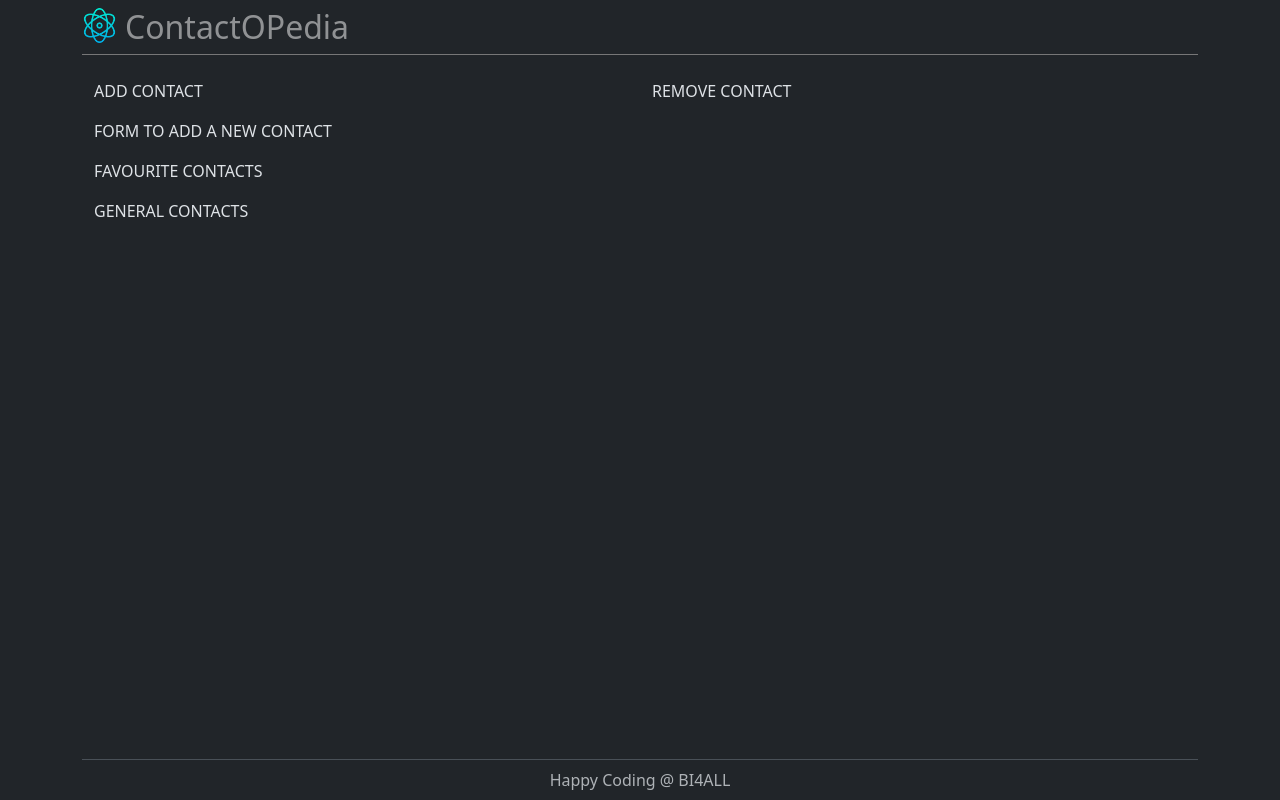
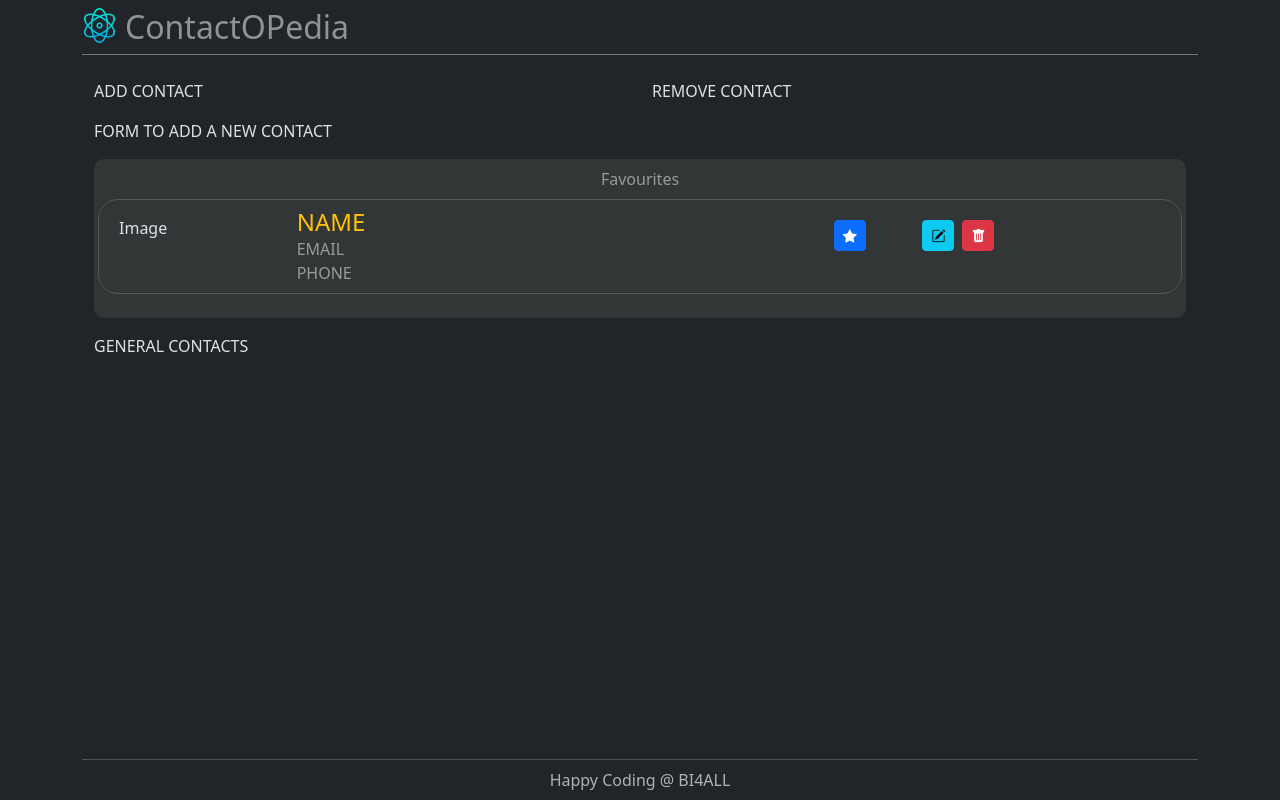
Before and after one commit to 404PeterSimoes/ContactOPedia, a React (Vite) app: page / in a window 1280 px wide. Built offline with nearby package versions, Linux system fonts and the light colour scheme.

Commit message:
Section 5 - 76 - Contact Index UI

```diff
--- /dev/null
+++ b/src/components/ContactPages/Contact.jsx
@@ -0,0 +1,34 @@
+function Contact(props) {
+  return (
+    <div
+      className="row p-md-2 mb-2"
+      style={{ borderRadius: '20px', border: '1px solid #555' }}
+    >
+      <div className="col-2 pt-2">Image</div>
+      <div className="col-6 text-warning pt-0">
+        <span className="h4">NAME</span>
+        <br />
+        <div className="text-white-50">
+          EMAIL
+          <br />
+          PHONE
+        </div>
+      </div>
+      <div className="col-1 pt-2">
+        <button className="btn btn-primary btn-sm m-1">
+          <i className="bi bi-star-fill"></i>
+        </button>
+      </div>
+      <div className="col-3 pt-2">
+        <button className="btn btn-info btn-sm m-1">
+          <i className="bi bi-pencil-square"></i>
+        </button>
+        <button className="btn btn-danger btn-sm m-1">
+          <i className="bi bi-trash-fill"></i>
+        </button>
+      </div>
+    </div>
+  );
+}
+
+export default Contact;
--- a/src/components/ContactPages/ContactIndex.jsx
+++ b/src/components/ContactPages/ContactIndex.jsx
@@ -1,4 +1,5 @@
 import { useState } from 'react';
+import FavouriteContacts from './FavouriteContacts';
 
 function ContactIndex() {
   const [contactList, setContactList] = useState([
@@ -36,7 +37,11 @@ function ContactIndex() {
           <div className="col-12">FORM TO ADD A NEW CONTACT</div>
         </div>
         <div className="py-2">
-          <div className="col-12">FAVOURITE CONTACTS</div>
+          <div className="col-12">
+            <FavouriteContacts
+              contacts={contactList.filter((u) => u.isFavourite == true)}
+            />
+          </div>
         </div>
         <div className="py-2">
           <div className="col-12">GENERAL CONTACTS</div>
--- /dev/null
+++ b/src/components/ContactPages/FavouriteContacts.jsx
@@ -0,0 +1,17 @@
+import Contact from './Contact';
+
+function FavouriteContacts() {
+  return (
+    <div
+      className="col-12 p-2"
+      style={{ borderRadius: '10px', backgroundColor: '#323637' }}
+    >
+      <div className="text-center text-white-50">Favourites</div>
+      <div className="p-2">
+        <Contact />
+      </div>
+    </div>
+  );
+}
+
+export default FavouriteContacts;
--- a/src/layout/Header.jsx
+++ b/src/components/layout/Header.jsx
@@ -1,4 +1,4 @@
-import logo from '../images/react.png';
+import logo from '../../images/react.png';
 
 function Header() {
   return (
--- a/src/main.jsx
+++ b/src/main.jsx
@@ -1,7 +1,7 @@
 import { StrictMode } from 'react';
 import { createRoot } from 'react-dom/client';
-import Header from './layout/Header';
-import Footer from './layout/Footer';
+import Header from './components/layout/Header';
+import Footer from './components/layout/Footer';
 import ContactIndex from './components/ContactPages/ContactIndex';
 
 createRoot(document.getElementById('root')).render(
```
Also changed, not shown: src/components/layout/Footer.jsx (renamed from src/layout/Footer.jsx).
